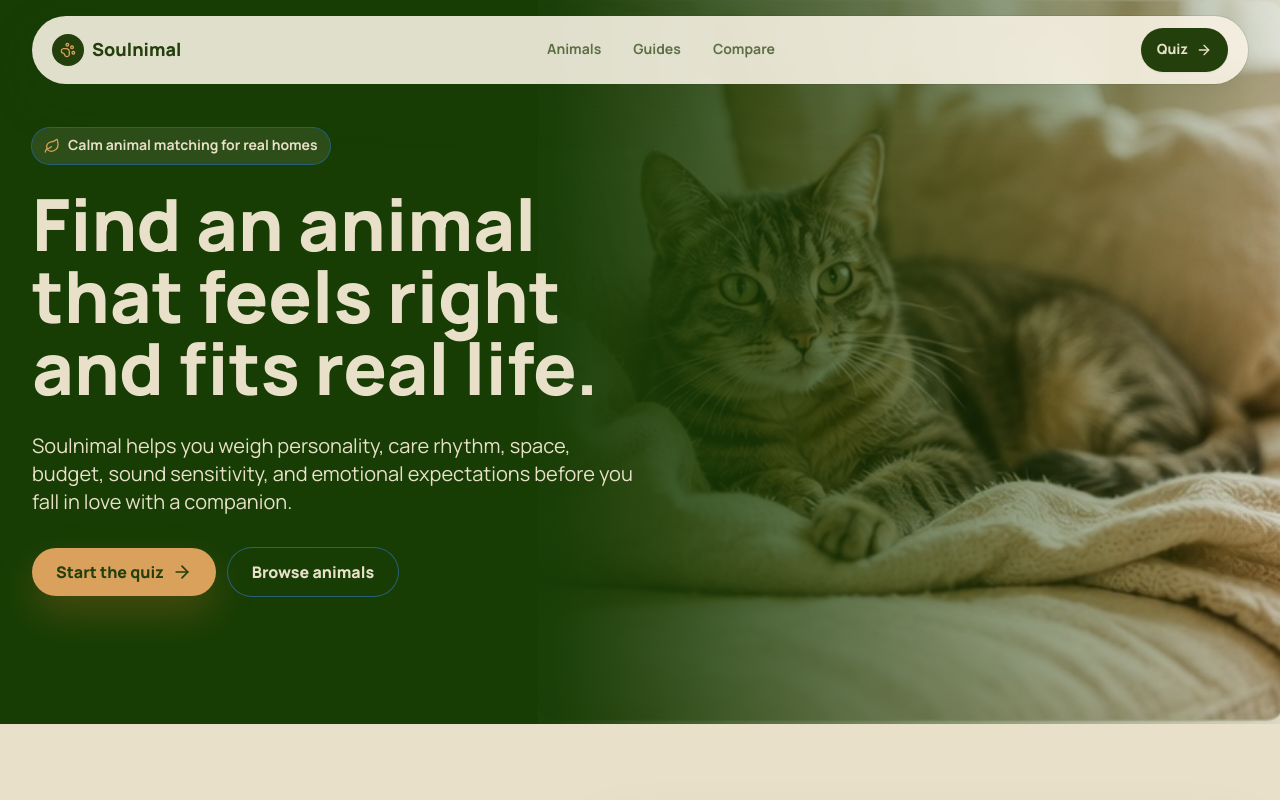
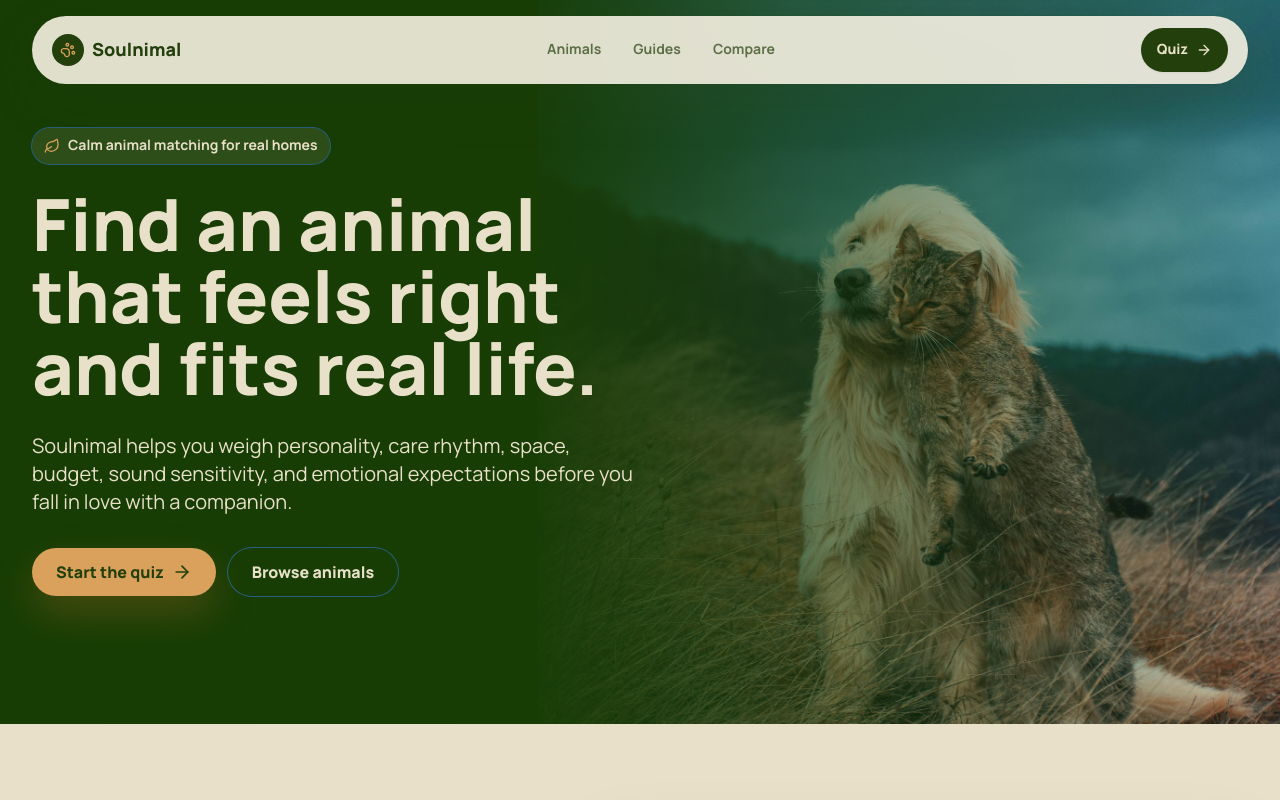
Before and after one commit to dannyseclabs/soulnimal, a Next.js app: page / in a window 1280 px wide. Shown: the top 800 px of the page. Built offline with nearby package versions, Linux system fonts and the light colour scheme.

Commit message:
Give hero broader companion energy

```diff
--- a/app/page.tsx
+++ b/app/page.tsx
@@ -123,15 +123,15 @@ function HeroSection() {
     <section className="relative min-h-[88dvh] overflow-hidden bg-forest text-cream">
       <div className="absolute inset-y-0 right-0 w-full lg:w-[58%]">
         <Image
-          src="/images/soulnimal-cat-linen-couch.jpg"
-          alt="A calm cat relaxing on a soft linen couch"
+          src="/images/soulnimal-hero-cat-dog-meadow.jpg"
+          alt="A calm dog and cat together in warm meadow light"
           fill
           priority
           sizes="(max-width: 1024px) 100vw, 58vw"
-          className="object-cover object-[42%_50%]"
+          className="object-cover object-[50%_45%] lg:object-[50%_48%]"
         />
       </div>
-      <div className="absolute inset-0 bg-[linear-gradient(90deg,rgba(23,61,5,1)_0%,rgba(23,61,5,0.98)_43%,rgba(23,61,5,0.72)_59%,rgba(23,61,5,0.12)_100%)]" />
+      <div className="absolute inset-0 bg-[linear-gradient(90deg,rgba(23,61,5,1)_0%,rgba(23,61,5,0.96)_42%,rgba(23,61,5,0.58)_62%,rgba(23,61,5,0.06)_100%)]" />
 
       <div className="relative z-10 mx-auto flex min-h-[88dvh] max-w-7xl items-center px-5 py-32 sm:px-6 lg:px-8">
         <div className="max-w-[42rem]">
```
Also changed, not shown: public/images/soulnimal-hero-cat-dog-meadow.jpg (added).
